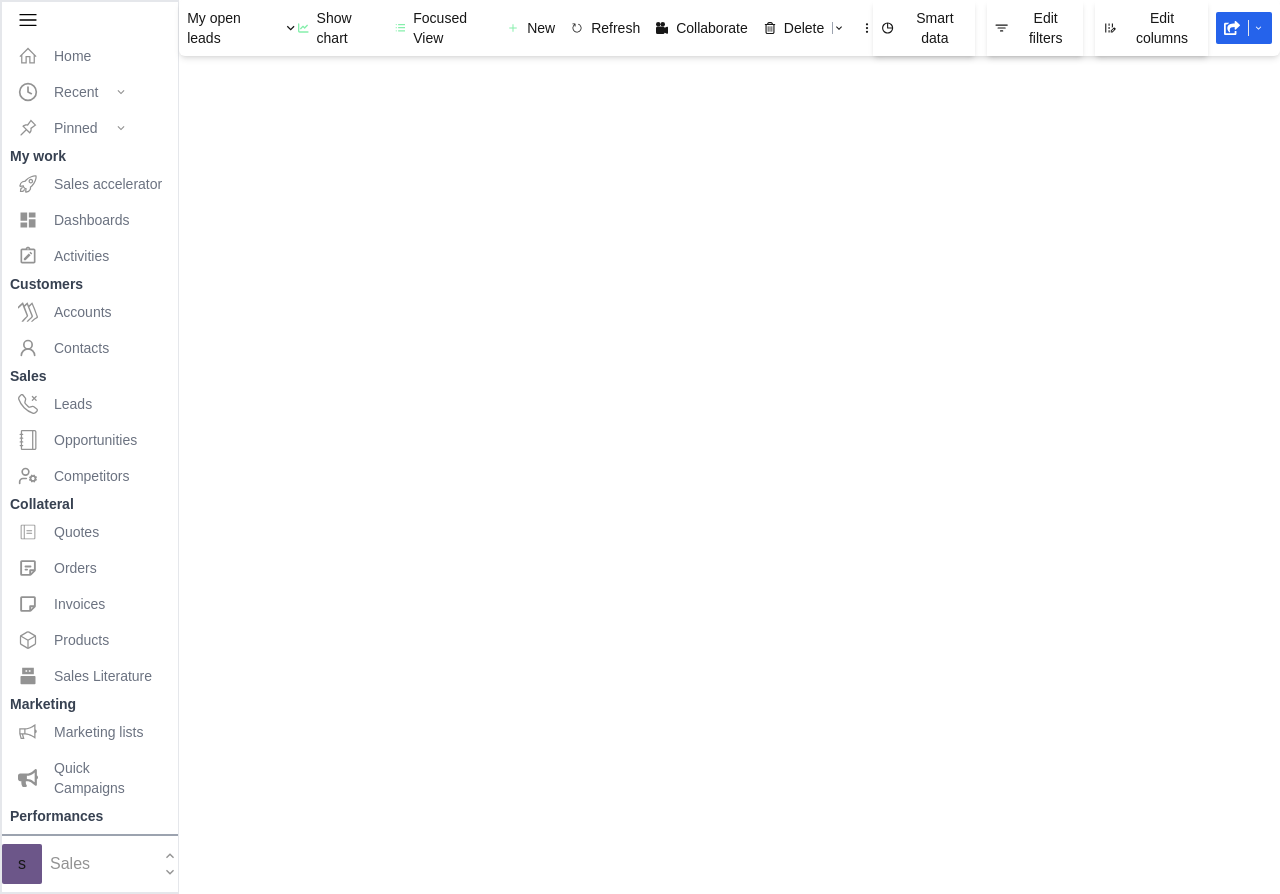
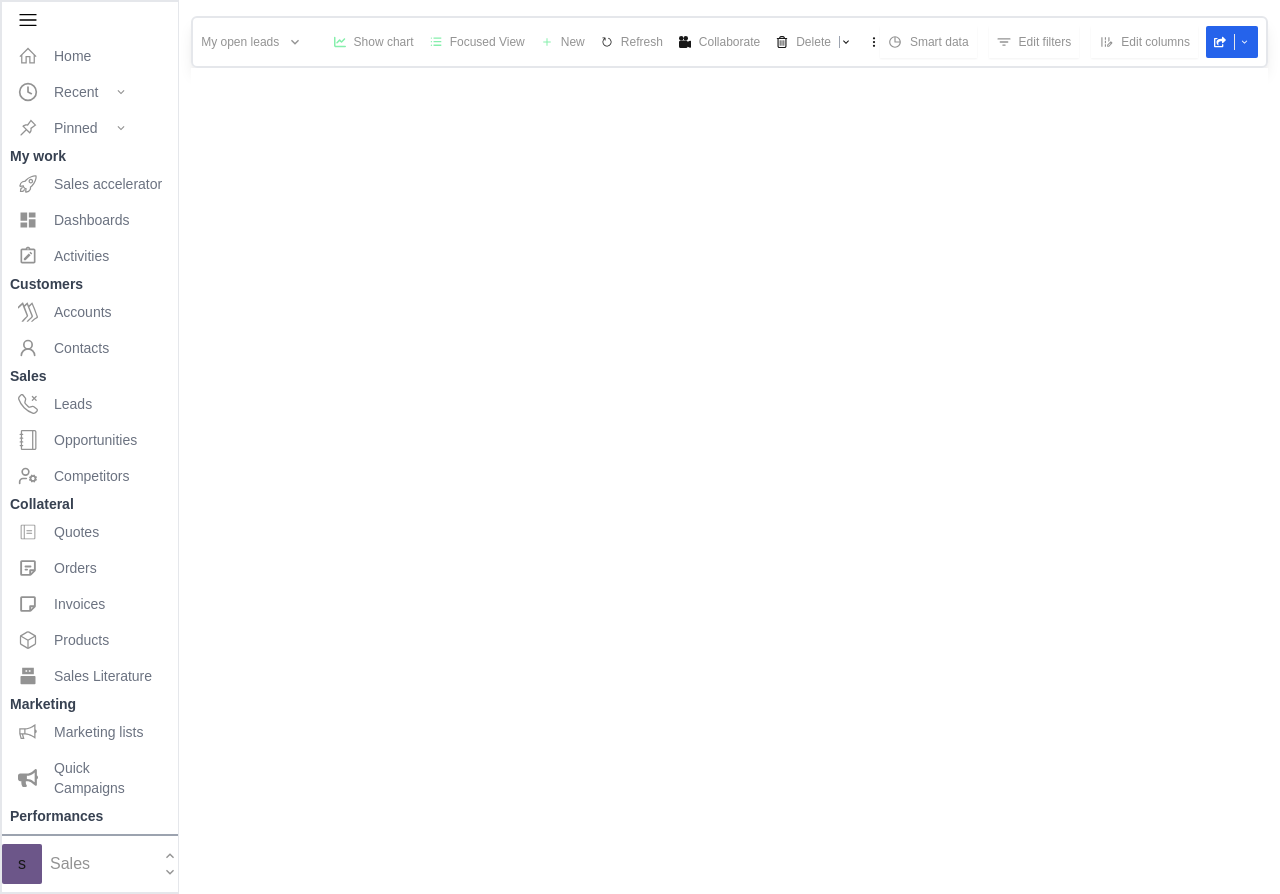
Before and after one commit to mfontosco/worker-gen-assessment, a Next.js app: page / in a window 1280 px wide. Built offline with nearby package versions, Linux system fonts and the light colour scheme.

Commit message:
adjusted the header

```diff
--- a/src/app/layout.js
+++ b/src/app/layout.js
@@ -44,11 +44,10 @@ export default function RootLayout({ children }) {
                   </span>
                </div>
             </div>
-            <div className="bg-white w-[86%] md:w-[92%]  lg:w-[82%] xl:w-[86%]">
+            <div className="bg-white w-[86%] md:w-[92%] py-4 px-3  lg:w-[82%] xl:w-[86%]">
                <HeaderPanel />
+               {children}
             </div>
-
-            {/* {children} */}
          </body>
       </html>
    );
--- a/src/components/HeaderButton.js
+++ b/src/components/HeaderButton.js
@@ -2,9 +2,9 @@ import React from 'react';
 
 const HeaderButton = ({ icon, text }) => {
    return (
-      <button className="flex items-center gap-2 shadow-md mr-2 py-2 px-2 text-sm">
+      <button className="flex text-[#939393] items-center gap-2 shadow-sm mr-2 py-2 px-2 text-sm">
          {icon}
-         <span>{text}</span>
+         <span className="text-[#939393] text-xs no-wrap">{text}</span>
       </button>
    );
 };
--- a/src/components/HeaderComponent.js
+++ b/src/components/HeaderComponent.js
@@ -4,7 +4,7 @@ const HeaderComponent = ({ icon, text }) => {
    return (
       <div className="flex items-center gap-2 py-2 text-sm">
          {icon}
-         <h3>{text}</h3>
+         <h3 className="text-[#939393] text-xs no-wrap">{text}</h3>
       </div>
    );
 };
--- a/src/components/HeaderPanel.js
+++ b/src/components/HeaderPanel.js
@@ -15,11 +15,16 @@ import { MdEditRoad } from 'react-icons/md';
 import { FaShareSquare } from 'react-icons/fa';
 const HeaderPanel = () => {
    return (
-      <div>
-         <div className=" hidden shadow-md px-2 md:flex items-center rounded-md">
+      <div className="shadow-lg py-2 border-2 rounded-md">
+         <div className="hidden  px-2 md:flex items-center rounded-md">
             <div className="flex items-center gap-2 mr-auto">
-               <h2 className="font-medium text-sm">My open leads</h2>
-               <MdOutlineKeyboardArrowDown size={16} />
+               <h2 className="font-medium text-xs no-wrap text-[#939393]">
+                  My open leads
+               </h2>
+               <MdOutlineKeyboardArrowDown
+                  size={16}
+                  className="text-[#939393]"
+               />
             </div>
             <div className="flex gap-4 items-center">
                <HeaderComponent
@@ -74,7 +79,10 @@ const HeaderPanel = () => {
                <HeaderButton icon={<MdEditRoad />} text={'Edit columns'} />
             </div>
             <div className="bg-blue-600 flex items-center rounded-sm   py-2 px-2">
-               <FaShareSquare className="text-white mr-2 cursor-pointer " />
+               <FaShareSquare
+                  size={12}
+                  className="text-white  mr-2 cursor-pointer "
+               />
                <MdOutlineKeyboardArrowDown
                   size={16}
                   className="text-white pl-1 cursor-pointer border-5 border-l  "
```
